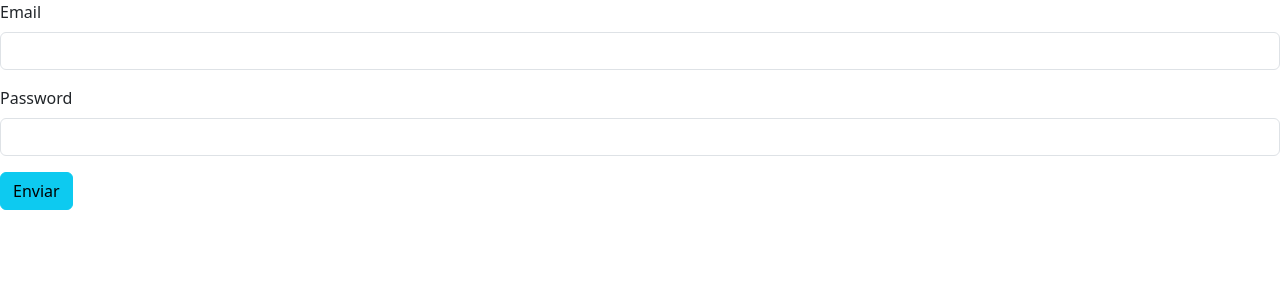
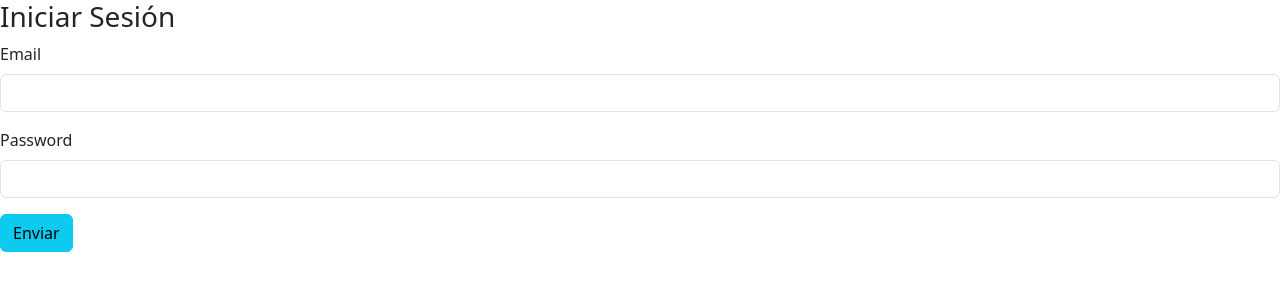
Before and after one commit to JavierSP1997/appFrontViajes, an Angular app: page /login in a window 1280 px wide. Shown: the top 300 px of the page. Built offline with nearby package versions, Linux system fonts and the light colour scheme.

Commit message:
Añadida ruta vacía y errónea redirigida a la home

```diff
--- a/src/app/pages/login/login.component.html
+++ b/src/app/pages/login/login.component.html
@@ -1,3 +1,4 @@
+<h3>Iniciar Sesión</h3>
 <form [formGroup]="formLogin" (ngSubmit)="onSubmit()">
     <div class="mb-3">
         <label class="form-label">Email</label>
```
Also changed, not shown: src/app/app.routes.ts (+5 -4 lines).
